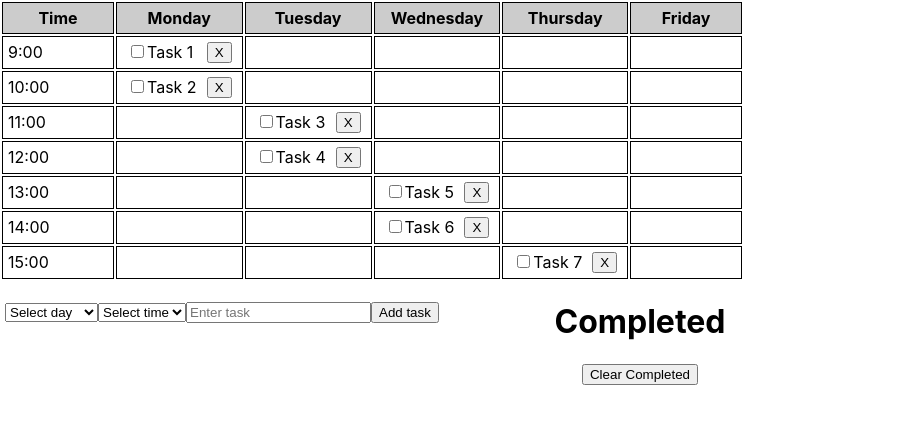
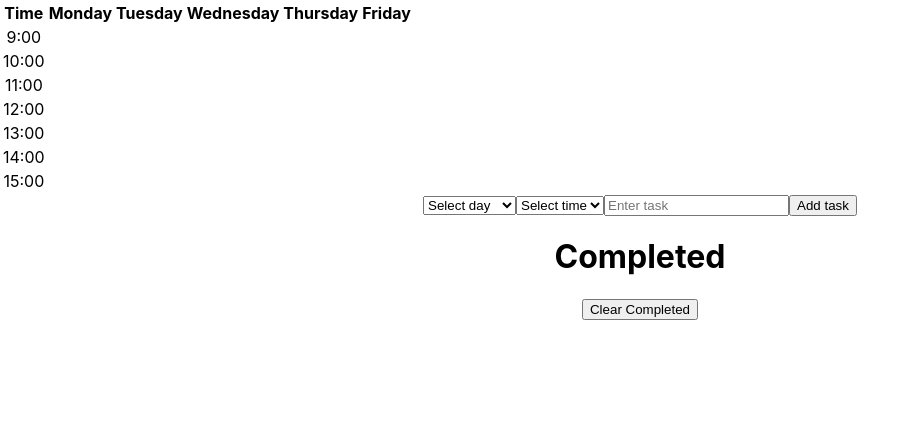
Before and after one commit to Eason-Jin/Task-List, a React (Create React App) app in the folder task-list/: page / in a window 1280 px wide. Shown: the top 424 px of the page, without its empty margins (0-918 px from the left). Built offline with nearby package versions, Linux system fonts and the light colour scheme; the HTML template or start-up script is replaced by a standard one.

Commit message:
Refactored into app

```diff
--- a/task-list/src/App.js
+++ b/task-list/src/App.js
@@ -1,13 +1,136 @@
-import './App.css';
-import TimeTable from './components/TimeTable/TimeTable';
+import React, { useState, useEffect } from 'react'
+import './App.css'
+import TimeTable from './components/TimeTable/TimeTable'
+import TaskInput from './components/TimeTable/TaskInput'
+import Completed from './components/TimeTable/Completed'
 
 function App() {
+  class Task {
+    constructor(task, time, completed = false) {
+      this.task = task
+      this.time = time
+      this.completed = completed
+    }
+  }
+
+  const [completedTasks, setCompletedTasks] = useState([])
+  const [tasks, setTasks] = useState([
+    {
+      day: 'Monday',
+      tasks: []
+    },
+    {
+      day: 'Tuesday',
+      tasks: []
+    },
+    {
+      day: 'Wednesday',
+      tasks: []
+    },
+    {
+      day: 'Thursday',
+      tasks: []
+    },
+    {
+      day: 'Friday',
+      tasks: []
+    }
+  ])
+
+  // Save tasks to local storage
+  const saveToLocalStorage = updatedTasks => {
+    localStorage.setItem('tasks', JSON.stringify(updatedTasks))
+  }
+
+  // Load tasks from local storage
+  useEffect(() => {
+    const storedTasks = localStorage.getItem('tasks')
+    if (storedTasks) {
+      setTasks(JSON.parse(storedTasks))
+    }
+  }, [])
+
+  // Load completed tasks from local storage
+  useEffect(() => {
+    const storedTasks = localStorage.getItem('completedTasks')
+    if (storedTasks) {
+      setCompletedTasks(JSON.parse(storedTasks))
+    }
+  }, [])
+
+  const handleAddTask = task => {
+    const newTasks = tasks.map(taskDay => {
+      if (taskDay.day === task.day) {
+        taskDay.tasks.push(new Task(task.task, task.time))
+      }
+      return taskDay
+    })
+    setTasks(newTasks)
+    saveToLocalStorage(newTasks)
+  }
+
+  const handleCheckboxChange = (task, day) => {
+    const newTasks = tasks.map(taskDay => {
+      if (taskDay.day === day) {
+        taskDay.tasks = taskDay.tasks.map(t => {
+          if (t === task) {
+            t.completed = !t.completed
+          }
+          return t
+        })
+      }
+      return taskDay
+    })
+    setTasks(newTasks)
+
+    // Save the updated tasks to localStorage
+    saveToLocalStorage(newTasks)
+  }
+
+  const handleDeleteTask = (task, day) => {
+    const newTasks = tasks.map(taskDay => {
+      if (taskDay.day === day) {
+        // If the task is completed, add it to the completed tasks array
+        if (task.completed) {
+          const updatedCompletedTasks = [...completedTasks, task]
+          setCompletedTasks(updatedCompletedTasks)
+          // Save the updated completed tasks to localStorage
+          localStorage.setItem(
+            'completedTasks',
+            JSON.stringify(updatedCompletedTasks)
+          )
+        }
+        // Filter returns a new array with the elements that meet the callback condition, so filter out the ones not equal to the task
+        taskDay.tasks = taskDay.tasks.filter(t => t !== task)
+      }
+      return taskDay
+    })
+    setTasks(newTasks)
+
+    // Save the updated tasks to localStorage
+    saveToLocalStorage(newTasks)
+  }
 
   return (
-    <div className="App">
-      <TimeTable />
+    <div className='App'>
+      <div className='time-table'>
+        <TimeTable
+          tasks={tasks}
+          handleCheckboxChange={handleCheckboxChange}
+          handleDeleteTask={handleDeleteTask}
+        />
+      </div>
+      <div className='task-input'>
+        <TaskInput onAddTask={handleAddTask} />
+      </div>
+      <div className='completed'>
+        <Completed
+          completedTasks={completedTasks}
+          setCompletedTasks={setCompletedTasks}
+        />
+      </div>
     </div>
-  );
+  )
 }
 
-export default App;
+export default App
--- a/task-list/src/components/TimeTable/Completed.js
+++ b/task-list/src/components/TimeTable/Completed.js
@@ -1,14 +1,6 @@
-import React, { useEffect } from "react";
+import React from "react";
 
 const Completed = ({ completedTasks, setCompletedTasks }) => {
-  // Load tasks from local storage (you can keep this part if needed)
-  useEffect(() => {
-    const storedTasks = localStorage.getItem("completedTasks");
-    if (storedTasks) {
-      setCompletedTasks(JSON.parse(storedTasks));
-    }
-  });
-
   const handleClearCompleted = () => {
     // Clear the completed list in state
     setCompletedTasks([]);
@@ -23,13 +15,11 @@ const Completed = ({ completedTasks, setCompletedTasks }) => {
       <button onClick={handleClearCompleted}>Clear Completed</button>
       <ul>
         {completedTasks.map((task, index) => (
-          <li key={index}>
-            {task.task}
-          </li>
+          <li key={index}>{task.task}</li>
         ))}
       </ul>
     </div>
   );
-}
+};
 
 export default Completed;
--- a/task-list/src/components/TimeTable/TimeTable.js
+++ b/task-list/src/components/TimeTable/TimeTable.js
@@ -1,120 +1,6 @@
-import React, { useState, useEffect } from "react";
-import "./TimeTable.css";
-import TaskInput from "./TaskInput";
-import Completed from "./Completed";
+import React from "react";
 
-class Task {
-  constructor(task, time, completed = false) {
-    this.task = task;
-    this.time = time;
-    this.completed = completed;
-  }
-}
-
-// Save tasks to local storage
-const saveToLocalStorage = (updatedTasks) => {
-  localStorage.setItem("tasks", JSON.stringify(updatedTasks));
-};
-
-
-
-const TimeTable = () => {
-  const [completedTasks, setCompletedTasks] = useState([]);
-  const [tasks, setTasks] = useState([
-    {
-      day: "Monday",
-      tasks: [new Task("Task 1", "9:00"), new Task("Task 2", "10:00")],
-    },
-    {
-      day: "Tuesday",
-      tasks: [new Task("Task 3", "11:00"), new Task("Task 4", "12:00")],
-    },
-    {
-      day: "Wednesday",
-      tasks: [new Task("Task 5", "13:00"), new Task("Task 6", "14:00")],
-    },
-    {
-      day: "Thursday",
-      tasks: [new Task("Task 7", "15:00")],
-    },
-    {
-      day: "Friday",
-      tasks: [],
-    },
-  ]);
-
-
-  // Load tasks from local storage
-  useEffect(() => {
-    const storedTasks = localStorage.getItem("tasks");
-    if (storedTasks) {
-      setTasks(JSON.parse(storedTasks));
-    }
-  }, []);
-
-  // Load completed tasks from local storage
-  useEffect(() => {
-    const storedTasks = localStorage.getItem("completedTasks");
-    if (storedTasks) {
-      setCompletedTasks(JSON.parse(storedTasks));
-    }
-  }, []);
-
-  const handleCheckboxChange = (task, day) => {
-    const newTasks = tasks.map((taskDay) => {
-      if (taskDay.day === day) {
-        taskDay.tasks = taskDay.tasks.map((t) => {
-          if (t === task) {
-            t.completed = !t.completed;
-          }
-          return t;
-        });
-      }
-      return taskDay;
-    });
-    setTasks(newTasks);
-
-    // Save the updated tasks to localStorage
-    saveToLocalStorage(newTasks);
-  };
-
-  const handleAddTask = (task) => {
-    const newTasks = tasks.map((taskDay) => {
-      if (taskDay.day === task.day) {
-        taskDay.tasks.push(new Task(task.task, task.time));
-      }
-      return taskDay;
-    });
-    setTasks(newTasks);
-
-    // Save the updated tasks to localStorage
-    saveToLocalStorage(newTasks);
-  };
-
-  const handleDeleteTask = (task, day) => {
-    const newTasks = tasks.map((taskDay) => {
-      if (taskDay.day === day) {
-        // If the task is completed, add it to the completed tasks array
-        if (task.completed) {
-          const updatedCompletedTasks = [...completedTasks, task];
-          setCompletedTasks(updatedCompletedTasks);
-          // Save the updated completed tasks to localStorage
-          localStorage.setItem("completedTasks", JSON.stringify(updatedCompletedTasks));
-        }
-        // Filter returns a new array with the elements that meet the callback condition, so filter out the ones not equal to the task
-        taskDay.tasks = taskDay.tasks.filter((t) => t !== task);
-      }
-      return taskDay;
-    });
-    setTasks(newTasks);
-
-    // Save the updated tasks to localStorage
-    saveToLocalStorage(newTasks);
-  };
-
-
-
-
+const TimeTable = ({ tasks, handleCheckboxChange, handleDeleteTask }) => {
   return (
     <div className="time-table">
       <table>
@@ -146,7 +32,9 @@ const TimeTable = () => {
                             onChange={() => handleCheckboxChange(task, taskDay.day)}
                           />
                           {task.task}
-                          <button onClick={() => handleDeleteTask(task, taskDay.day)}>X</button>
+                          <button onClick={() => handleDeleteTask(task, taskDay.day)}>
+                            X
+                          </button>
                         </div>
                       ))}
                   </td>
@@ -155,11 +43,8 @@ const TimeTable = () => {
             ))}
         </tbody>
       </table>
-      <TaskInput className="task-input" onAddTask={handleAddTask} />
-      <Completed className="completed" completedTasks={completedTasks} setCompletedTasks={setCompletedTasks} />
     </div>
   );
 };
 
-
 export default TimeTable;
```
